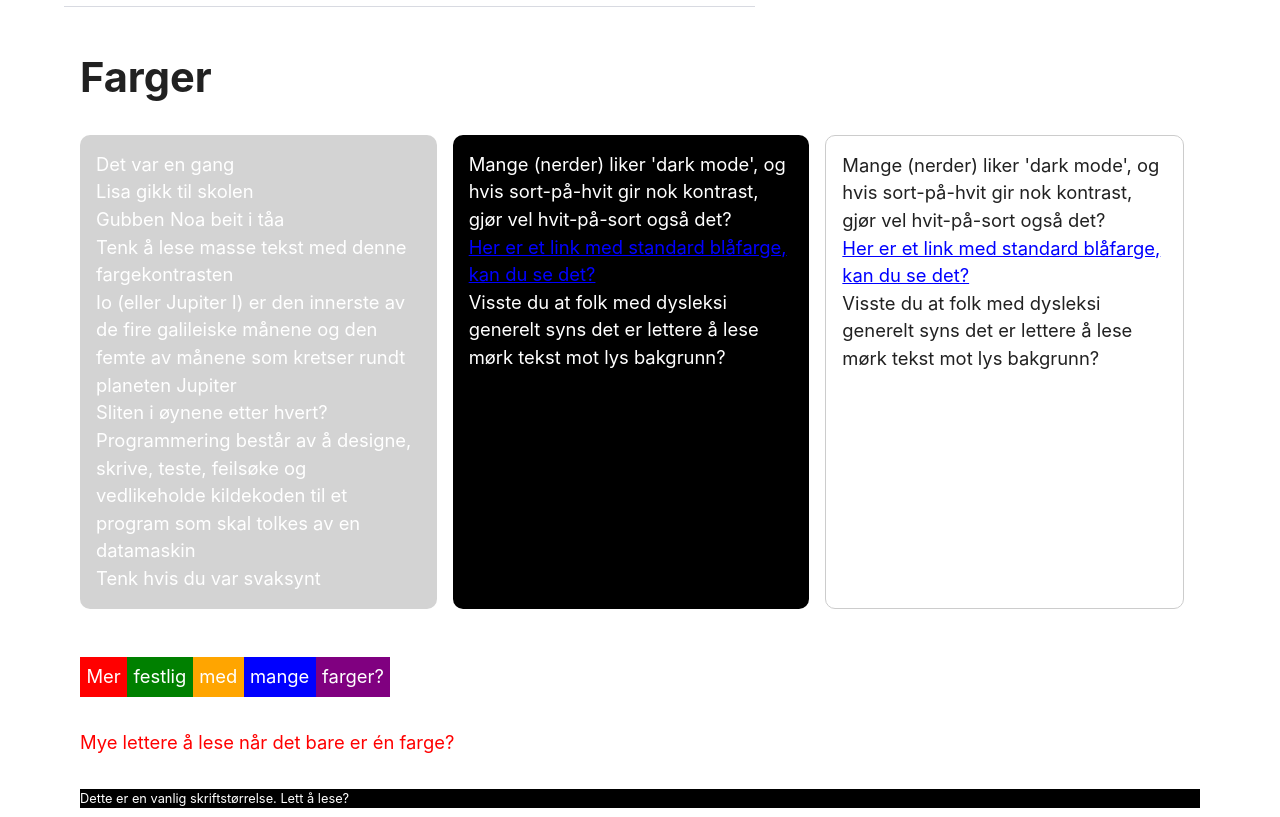
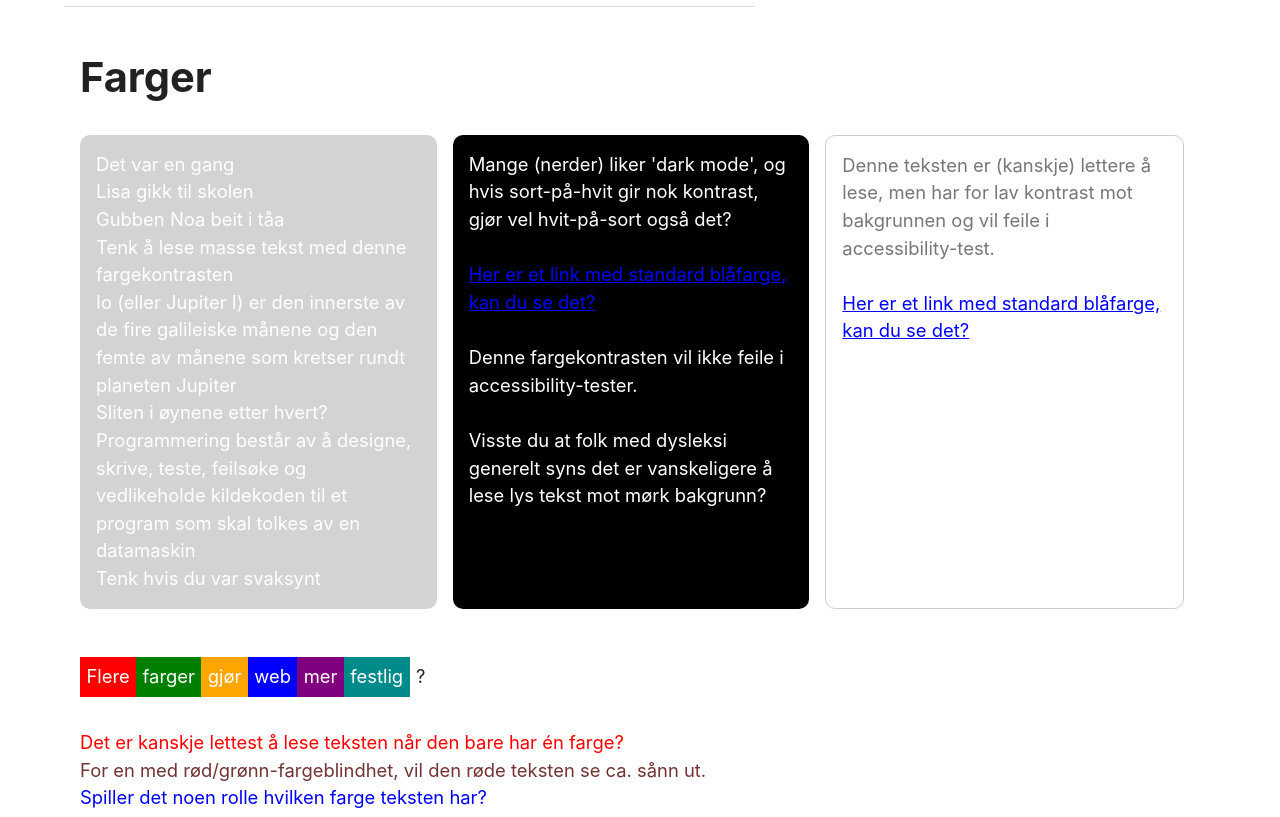
Before and after one commit to skaihigh/uu-workshop, a React (Vite) app in the folder uu-workshop/: page /eksempler in a window 1280 px wide. Shown: the part 1980-2797 px from the top of the page. Built offline with nearby package versions, Linux system fonts and the light colour scheme.

Commit message:
Added changes to color example

```diff
--- a/uu-workshop/src/components/Colors.scss
+++ b/uu-workshop/src/components/Colors.scss
@@ -36,6 +36,8 @@
 
       &--light-mode {
         border: 1px solid #ccc;
+        background-color: #fff;
+        color: #777;
       }
     }
 
@@ -73,16 +75,31 @@
       color: #fff;
       background-color: purple;
     }
+
+    div:nth-child(6) {
+      color: #fff;
+      background-color: darkcyan;
+    }
   }
 
   &__not-many {
-    color: red;
+    div:nth-child(1) {
+      color: red;
+    }
+
+    div:nth-child(2) {
+      color: rgb(116, 51, 51);
+    }
+
+    div:nth-child(3) {
+      color: blue;
+    }
   }
 
   &__dark-and-smaller {
     background-color: #000;
     font-size: 0.8rem;
-    color: #fff;
+    color: #999;
   }
 
 }
--- a/uu-workshop/src/components/Colors.tsx
+++ b/uu-workshop/src/components/Colors.tsx
@@ -25,35 +25,46 @@ export function Colors(): JSX.Element {
       <div className="colors__panels__panel colors__panels__panel--dark-mode">
         Mange (nerder) liker 'dark mode', og hvis sort-på-hvit gir nok kontrast, gjør vel hvit-på-sort også det?
         <br />
+        <br />
         <a href="#">Her er et link med standard blåfarge, kan du se det?</a>
         <br />
-        Visste du at folk med dysleksi generelt syns det er lettere å lese mørk tekst mot lys bakgrunn?
+        <br />
+        Denne fargekontrasten vil ikke feile i accessibility-tester.
+        <br />
+        <br />
+        Visste du at folk med dysleksi generelt syns det er vanskeligere å lese lys tekst mot mørk bakgrunn?
       </div>
 
       <div className="colors__panels__panel colors__panels__panel--light-mode">
-        Mange (nerder) liker 'dark mode', og hvis sort-på-hvit gir nok kontrast, gjør vel hvit-på-sort også det?
+        Denne teksten er (kanskje) lettere å lese, men har for lav kontrast mot bakgrunnen og vil feile i accessibility-test.
+        <br />
         <br />
         <a href="#">Her er et link med standard blåfarge, kan du se det?</a>
-        <br />
-        Visste du at folk med dysleksi generelt syns det er lettere å lese mørk tekst mot lys bakgrunn?
       </div>
     </div>
 
     <div className="colors__too-many">
-      <div>Mer</div>
+      <div>Flere</div>
+      <div>farger</div>
+      <div>gjør</div>
+      <div>web</div>
+      <div>mer</div>
       <div>festlig</div>
-      <div>med</div>
-      <div>mange</div>
-      <div>farger?</div>
+      <div>?</div>
     </div>
 
     <div className="colors__not-many">
-      Mye lettere å lese når det bare er én farge?
+      <div>Det er kanskje lettest å lese teksten når den bare har én farge?</div>
+      <div>
+        For en med rød/grønn-fargeblindhet, vil den røde teksten se ca. sånn ut.
+        {/* https://www.color-blindness.com/coblis-color-blindness-simulator/ */}
+      </div>
+      <div>Spiller det noen rolle hvilken farge teksten har?</div>
     </div>
 
 
     <div className="colors__dark-and-smaller">
-      Dette er en vanlig skriftstørrelse. Lett å lese?
+      Eller hvor stor den er? Dette er en vanlig skriftstørrelse. Hverken størrelse eller fargekontrast vil feile i a11y-test - men er det brukervennlig?
     </div>
 
   </div>)
--- a/uu-workshop/src/components/GoodVsBad.scss
+++ b/uu-workshop/src/components/GoodVsBad.scss
@@ -27,6 +27,7 @@
 
     legend {
         padding: 0;
+        color: #000;
     }
 
     img {
@@ -74,10 +75,6 @@
         font-size: 1.8rem;
     }
 
-    label {
-        color: #000;
-    }
-
     input {
         width: 100%;
         color: #000;
@@ -93,4 +90,10 @@
             font-size: 2rem;
         }
     }
+
+    .label-and-input {
+        & > label, & > div {
+            color: #000;
+        }
+    }
 }
--- a/uu-workshop/src/components/GoodVsBad.tsx
+++ b/uu-workshop/src/components/GoodVsBad.tsx
@@ -11,10 +11,10 @@ function Image(props: { src: string, alt?: string }): JSX.Element {
 function LabelAndInput(props: { id: string, htmlFor?: string, labelText: string }): JSX.Element {
   const { id, htmlFor, labelText } = props;
   return (
-    <>
+    <div className="label-and-input">
       {htmlFor ? <label htmlFor={htmlFor}>{labelText}</label> : <div>{labelText}</div>}
       <input id={id} />
-    </>
+    </div>
   );
 }
 
@@ -28,7 +28,7 @@ function FlowerNils(props: { iconAlt?: string, imgAlt?: string }): JSX.Element {
         <Image src="flower_image.jpg" alt={imgAlt} />
       </a>
       <div>
-        <span>BlomsterNils</span>
+        <span>Blomster-Nils</span>
       </div>
       <div>
         <span>
@@ -49,7 +49,7 @@ export function GoodVsBad(): JSX.Element {
           <h3>Kjøp blomster hos oss</h3>
           <h2>Vi har de beste blomstene</h2>
           <div>
-            <div>Fyll inn kontaktinformasjon</div>
+            <legend>Fyll inn kontaktinformasjon</legend>
             <LabelAndInput id="bad-input-1" labelText="Navn" />
             <LabelAndInput id="bad-input-2" labelText="Adresse" />
 
--- a/uu-workshop/src/routes/Examples.tsx
+++ b/uu-workshop/src/routes/Examples.tsx
@@ -19,7 +19,7 @@ export function Examples(): JSX.Element {
     ['Fokus', 'focus'],
     ['Grafikk og bilder', 'graphics'],
     ['The good, the bad and the W3C compliant', 'good-vs-bad'],
-    ['Nok er nok', 'enough-is-enough'],
+    ['Nok er nok?', 'enough-is-enough'],
   ]
 
   return (
@@ -60,7 +60,7 @@ export function Examples(): JSX.Element {
         <GoodVsBad />
       </SiteSection>
 
-      <SiteSection title="Nok er nok" anchorName="enough-is-enough">
+      <SiteSection title="Nok er nok?" anchorName="enough-is-enough">
         <EnoughIsEnough />
       </SiteSection>
     </>
```
Lines whose indentation alone changed are shown as unchanged.
